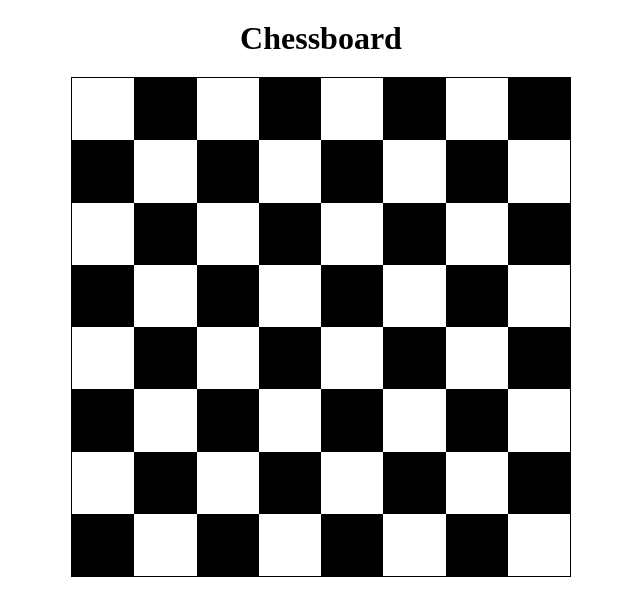
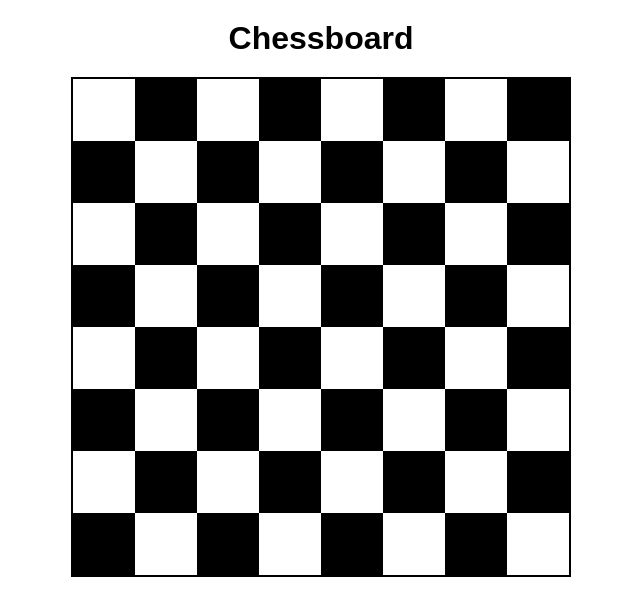
Before and after one commit to NLJZ/chessboard, a plain HTML site: page index.html in a window 1280 px wide. Shown: the whole page, without its empty margins (319-959 px from the left). Drawn offline with Linux system fonts and the light colour scheme.

Commit message:
minor update

```diff
--- a/css/style.css
+++ b/css/style.css
@@ -2,6 +2,7 @@
   box-sizing: border-box;
   margin: 0 auto;
   text-align: center;
+  font-family: sans-serif;
 }
 
 h1 {
@@ -9,13 +10,10 @@ h1 {
 }
 
 table {
-  border: 1px solid black;
+  border: 2px solid black;
   width: 500px;
   height: 500px;
   border-spacing: 0;
-}
-
-td {
   background-color: black;
 }
 
```
